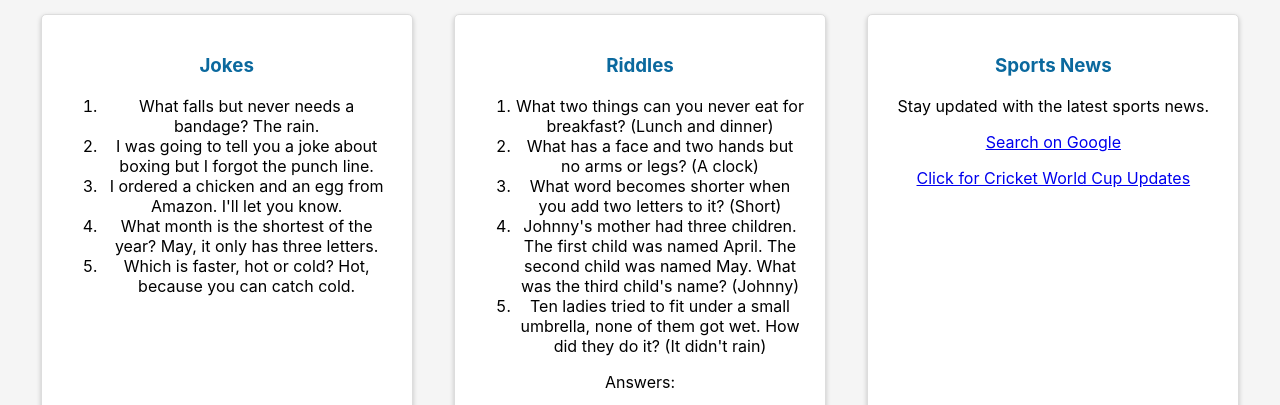
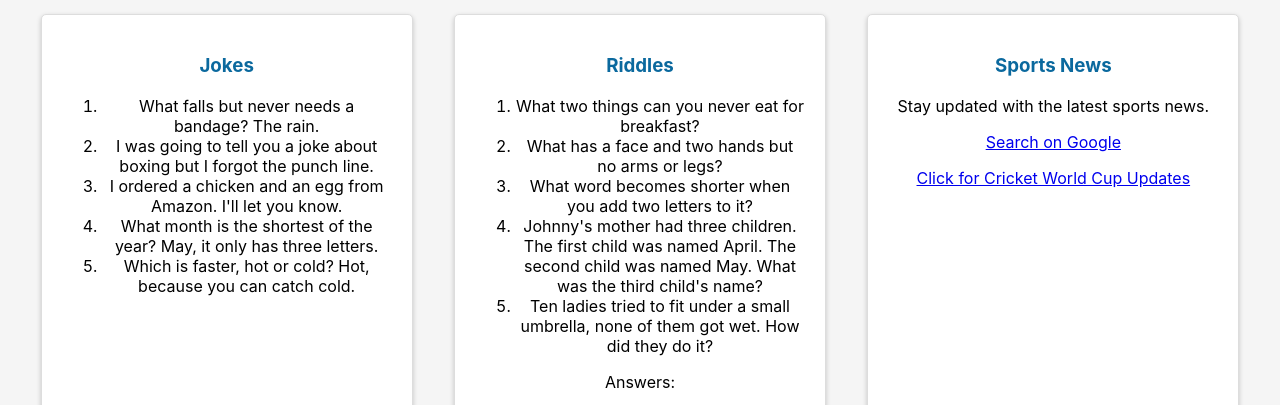
Before and after one commit to nikkiii2807/my-website1, a plain HTML site: page Fun.html in a window 1280 px wide. Shown: the part 345-750 px from the top of the page. Drawn offline with Linux system fonts and the light colour scheme.

Commit message:
Update Fun.html

```diff
--- a/Fun.html
+++ b/Fun.html
@@ -3,6 +3,7 @@
 <head>
     <meta charset="UTF-8">
     <meta name="viewport" content="width=device-width, initial-scale=1.0">
+
     <title>Learning Rocks | Fun</title>
     <style>
         /* Global Styles */
@@ -116,11 +117,11 @@
             <div class="section" id="Riddles-section">
                 <h3>Riddles</h3>
                 <ol>
-                    <li>What two things can you never eat for breakfast? (Lunch and dinner)</li>
-                    <li>What has a face and two hands but no arms or legs? (A clock)</li>
-                    <li>What word becomes shorter when you add two letters to it? (Short)</li>
-                    <li>Johnny's mother had three children. The first child was named April. The second child was named May. What was the third child's name? (Johnny)</li>
-                    <li>Ten ladies tried to fit under a small umbrella, none of them got wet. How did they do it? (It didn't rain)</li>
+                    <li>What two things can you never eat for breakfast? </li>
+                    <li>What has a face and two hands but no arms or legs? </li>
+                    <li>What word becomes shorter when you add two letters to it? </li>
+                    <li>Johnny's mother had three children. The first child was named April. The second child was named May. What was the third child's name? </li>
+                    <li>Ten ladies tried to fit under a small umbrella, none of them got wet. How did they do it? </li>
                 </ol>
                 <p>Answers:</p>
                 <ol>
```
